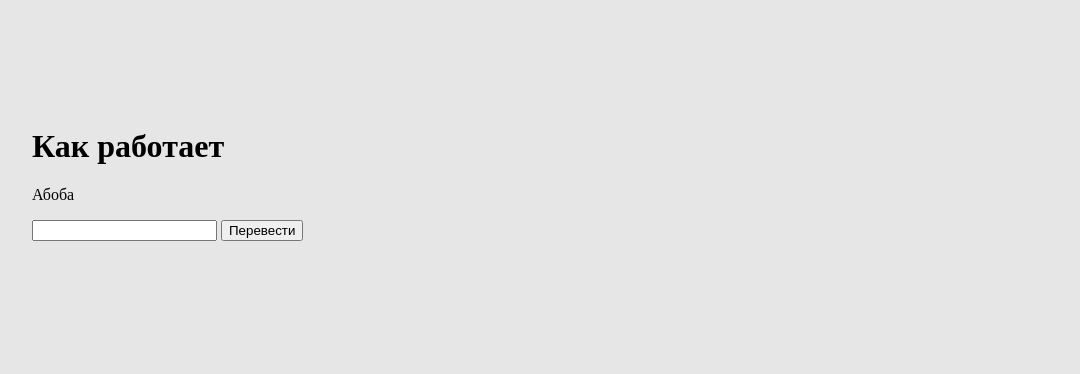
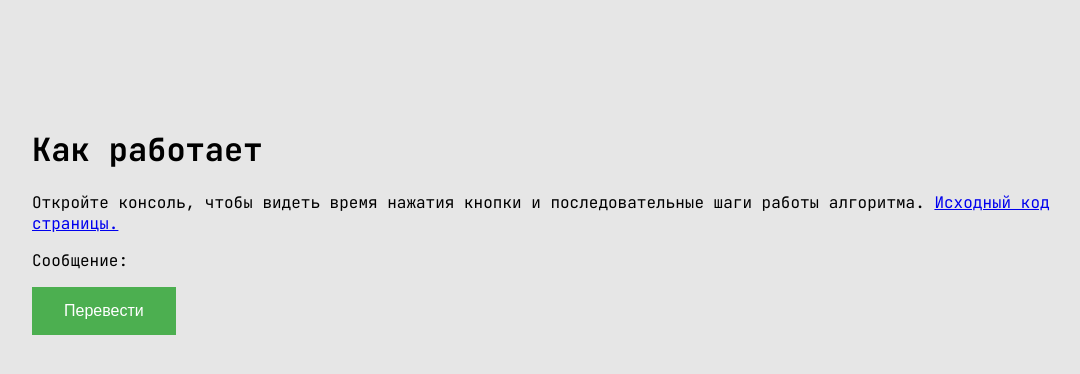
Before and after one commit to MaxKulakov/accessCenter, a website: page index.html in a window 1280 px wide. Shown: the whole page, without its empty margins (96-1176 px from the left). Drawn offline with Linux system fonts and the light colour scheme.

Commit message:
upd preview page

```diff
--- a/index.html
+++ b/index.html
@@ -4,17 +4,32 @@
     <meta charset="UTF-8">
     <meta http-equiv="X-UA-Compatible" content="IE=edge">
     <meta name="viewport" content="width=device-width, initial-scale=1.0">
+    <link rel="preconnect" href="https://fonts.googleapis.com">
+    <link rel="preconnect" href="https://fonts.googleapis.com">
+    <link rel="preconnect" href="https://fonts.gstatic.com" crossorigin>
+    <link href="https://fonts.googleapis.com/css2?family=JetBrains+Mono:wght@100;200;300;400;500;600;700;800&display=swap" rel="stylesheet">
     <title>Morze Preview</title>
 </head>
 
 <body>
     <h1>Как работает</h1>
-    <p>Абоба</p>
-    <input></input>
+    <p>Откройте консоль, чтобы видеть время нажатия кнопки и последовательные шаги работы алгоритма.
+        <a href="https://github.com/MaxKulakov/accessCenter/blob/main/index.html">Исходный код страницы.</a>
+    </p>
+    <p class="output_code">Сообщение: </p>
+
+    <!-- <input></input> -->
     <button class="input_button">Перевести</button>
+
+    <!-- <div class="box">
+        <div><strong>Log:</strong></div>
+        <div class="log"></div>
+    </div> -->
+
 </body>
 
 <script>
+    // функция декодирования кода в алфавит
     function decodeMorse(morseCode) {
         var alphabet = {
         '·−' : 'а',     '−···' : 'б',     '·−−' : 'в',    '−−·' : 'г',
@@ -32,7 +47,6 @@
         '·····' : '5',  '−····' : '6',    '−−···' : '7',  '−−−··' : '8',
         '−−−−·' : '9',  '−−−−−' : '0'
         }
-
         return morseCode
         .split('   ')
         .map(
@@ -44,7 +58,6 @@
         ).join(' ');
     }
 
-
     // функция нахождения среднего значения в массиве
     function ArrayAvg(myArray) {
         var summ = 0, ArrayLen = myArray.length;
@@ -54,7 +67,6 @@
             }
         return summ / ArrayLen;
     }
-
 
     // функция нахождения минимального значения в массиве
     function getMinOfArray(numArray) {
@@ -96,19 +108,50 @@
         }
         if (pushTime >= 5000) {
             console.log(decodeMorse(signalString));
+            document.querySelector('.output_code').innerHTML = `<p class="output_code">Сообщение: `+ decodeMorse(signalString) + `</p>`;
             signal = [];
         }
     }
 
 
 
-
 </script>
 
+
 <style>
-    body{
+    body {
         background-color: #e6e6e6;
         margin: 10vw;
+        font-family: 'JetBrains Mono', monospace;
     }
+
+    a:visited {
+        color: black;
+    }
+
+    button {
+        background-color: #4CAF50; /* Green */
+        border: none;
+        color: white;
+        padding: 15px 32px;
+        text-align: center;
+        text-decoration: none;
+        display: inline-block;
+        font-size: 16px;
+    }
+    /* .box {
+        width: 500px;
+        height: 300px;
+        border: 1px solid black;
+        padding: 2px 4px;
+        overflow-y: scroll;
+        overflow-x: auto;
+    }
+
+    .log {
+        margin-top: 8px;
+        font-family: monospace;
+    } */
+
 </style>
 </html>
```
Lines whose indentation alone changed are shown as unchanged.
